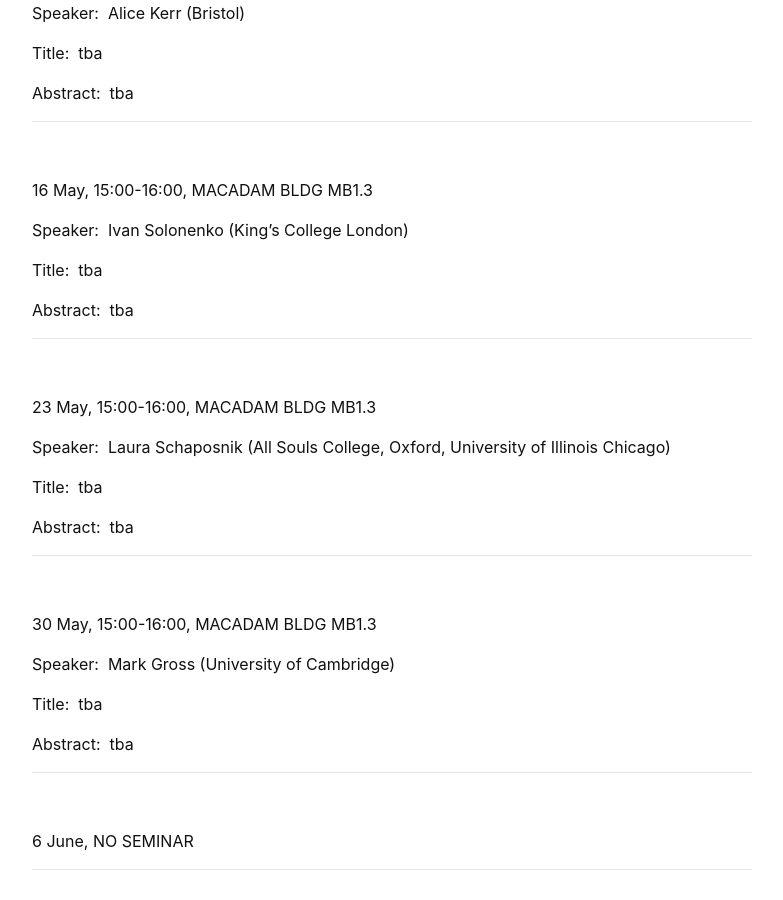
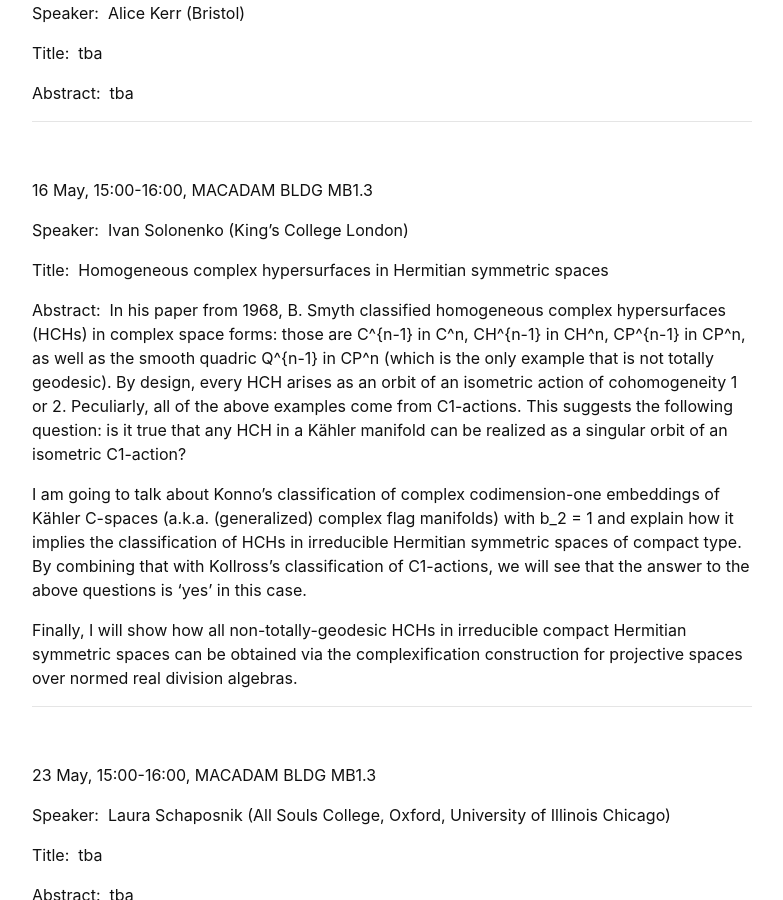
Before and after one commit to kcl-geometry-seminar/kcl-geometry-seminar.github.io, a Jekyll site: the page built from pages/index.md, in a window 1280 px wide and 900 px high, scrolled down 4910 px. Shown: the whole window, without its empty margins (248-1031 px from the left). Built offline with Jekyll 4.4.1, drawn with Linux system fonts in a browser that asks for light colours; formulas are drawn with MathJax 3; a script that is not in the unit is left out.

Commit message:
Add Ivan Solonenko's talk

```diff
--- a/pages/index.md
+++ b/pages/index.md
@@ -192,9 +192,13 @@ Abstract:&nbsp; tba
 
 Speaker:&nbsp; Ivan Solonenko (King's College London)
 
-Title:&nbsp; tba
+Title:&nbsp; Homogeneous complex hypersurfaces in Hermitian symmetric spaces
 
-Abstract:&nbsp; tba
+Abstract:&nbsp; In his paper from 1968, B. Smyth classified homogeneous complex hypersurfaces (HCHs) in complex space forms: those are C^{n-1} in C^n, CH^{n-1} in CH^n, CP^{n-1} in CP^n, as well as the smooth quadric Q^{n-1} in CP^n (which is the only example that is not totally geodesic). By design, every HCH arises as an orbit of an isometric action of cohomogeneity 1 or 2. Peculiarly, all of the above examples come from C1-actions. This suggests the following question: is it true that any HCH in a Kähler manifold can be realized as a singular orbit of an isometric C1-action?
+
+I am going to talk about Konno’s classification of complex codimension-one embeddings of Kähler C-spaces (a.k.a. (generalized) complex flag manifolds) with b_2 = 1 and explain how it implies the classification of HCHs in irreducible Hermitian symmetric spaces of compact type. By combining that with Kollross’s classification of C1-actions, we will see that the answer to the above questions is ‘yes’ in this case.
+
+Finally, I will show how all non-totally-geodesic HCHs in irreducible compact Hermitian symmetric spaces can be obtained via the complexification construction for projective spaces over normed real division algebras.
 
 
 -----------------------------------------------------------
```
